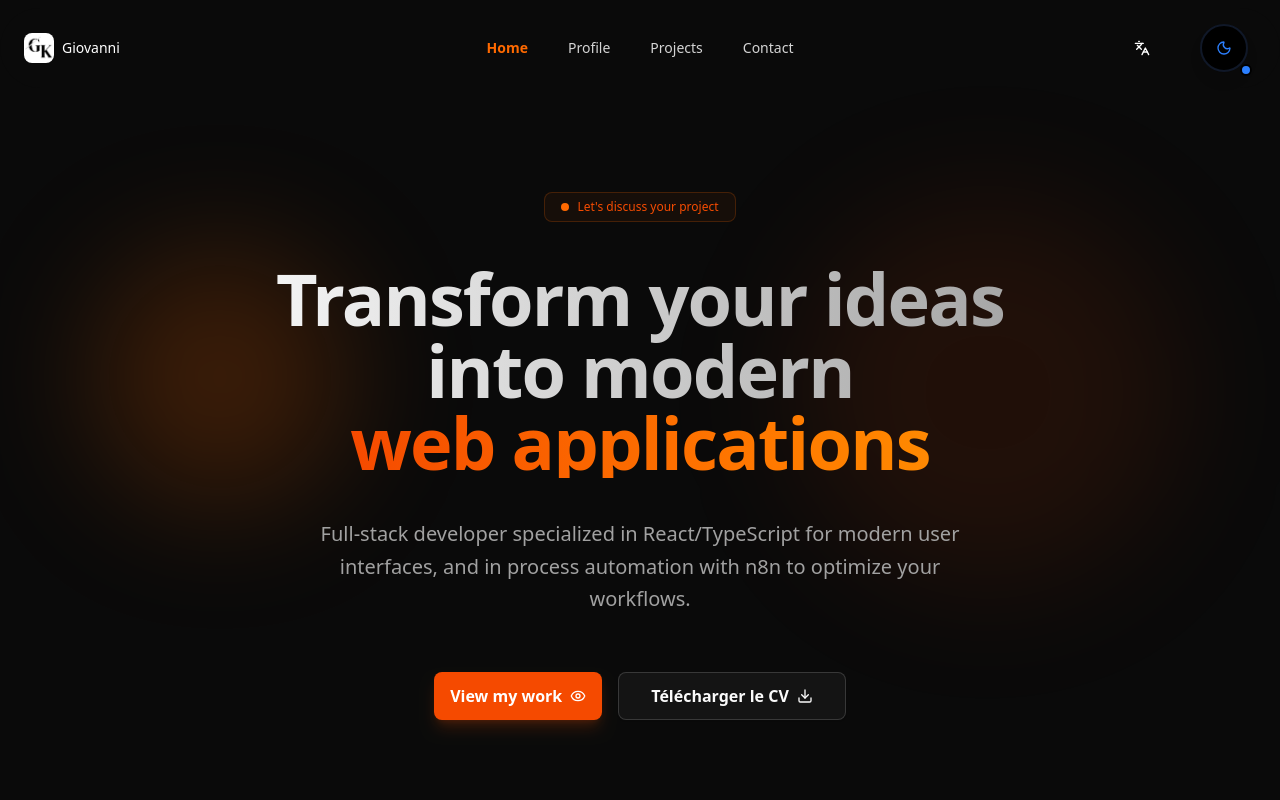
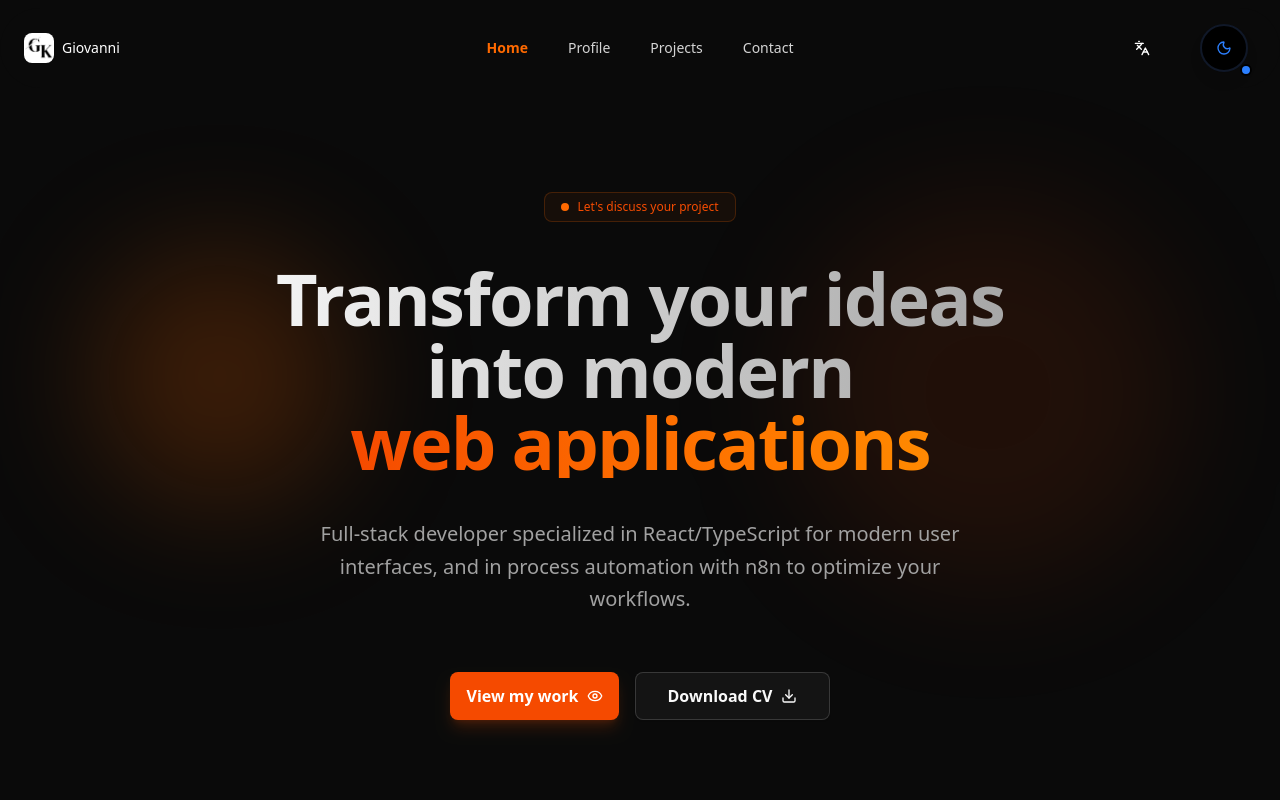
Before and after one commit to Giovannikev/portfolio_l3, a React (Vite) app: page / in a window 1280 px wide. Shown: the top 800 px of the page. Built offline with nearby package versions, Linux system fonts and the light colour scheme.

Commit message:
feat(home): add localized download cv text to hero section
Add download_cv prop to HeroSection component and include translations in both English and French locales. Also update .gitignore to exclude pnpm-*.yaml files.

```diff
--- a/src/components/home/Hero.tsx
+++ b/src/components/home/Hero.tsx
@@ -29,9 +29,10 @@ interface HeroProps {
   title: string;
   description: string;
   actions: HeroAction[];
+  download_cv: string;
 }
 
-export function HeroSection({ badge, title, description, actions }: HeroProps) {
+export function HeroSection({ badge, title, description, actions, download_cv }: HeroProps) {
   const handleDownloadCV = () => {
     const pdfPath = '/cv.pdf'
     const link = document.createElement('a')
@@ -160,7 +161,7 @@ export function HeroSection({ badge, title, description, actions }: HeroProps) {
               className="h-12 px-8 text-base font-semibold transition-all duration-300 hover:bg-muted hover:-translate-y-1"
            >
               <span className="flex items-center gap-2">
-                Télécharger le CV
+                {download_cv}
                 <Download className="size-4" />
               </span>
             </Button>
--- a/src/locales/en/translation.json
+++ b/src/locales/en/translation.json
@@ -10,7 +10,8 @@
       "badge": "Let's discuss your project",
       "title": "Transform your ideas into modern web applications",
       "description": "Full-stack developer specialized in React/TypeScript for modern user interfaces, and in process automation with n8n to optimize your workflows.",
-      "cta_projects": "View my work"
+      "cta_projects": "View my work",
+      "download_cv": "Download CV"
     }
   },
   "hero": {
--- a/src/locales/fr/translation.json
+++ b/src/locales/fr/translation.json
@@ -10,7 +10,8 @@
       "badge": "Discutons de votre projet",
       "title": "Transformez vos idées en applications web modernes",
       "description": "Développeur full-stack spécialisé en React/Typescript pour des interfaces utilisateur modernes, et en automatisation de processus avec n8n pour optimiser vos workflows.",
-      "cta_projects": "Voir mes réalisations"
+      "cta_projects": "Voir mes réalisations",
+      "download_cv": "Télécharger le CV"
     }
   },
   "hero": {
--- a/src/pages/home/Home.tsx
+++ b/src/pages/home/Home.tsx
@@ -13,6 +13,7 @@ export function HomePage() {
   return (
     <div className="min-h-screen">
       <HeroSection
+        download_cv={t('home.hero.download_cv')}
         badge={{
           text: t('home.hero.badge'),
         }}
```
Also changed, not shown: 1 other file (tests, documents, lock files or other folders).
